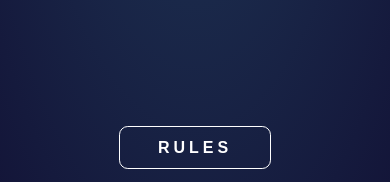
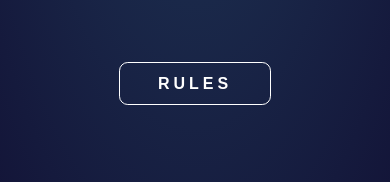
Before and after one commit to GSterczewski/fm-rock-paper-scissors, a Vue app: page / in a window 390 px wide. Shown: the part 804-986 px from the top of the page. Built offline with nearby package versions, Linux system fonts and the light colour scheme.

Commit message:
improve horizontal spacing in mobile view

```diff
--- a/src/App.vue
+++ b/src/App.vue
@@ -107,17 +107,18 @@ main{
   height: 60vh;
   display: flex;
   align-items: center;
-  margin-top:2rem;
-  margin-bottom:2rem;
 }
 
+.rules-button-container {
+  margin-bottom: 4rem;
+}
 @media(min-width:$desktop-breakpoint){
   .rules-button-container{
     width:100%;
     display: flex;
     justify-content: flex-end;
     padding:1rem;
-
+    margin-bottom:0;
   }
   main {
     margin-bottom:-4rem;
```
